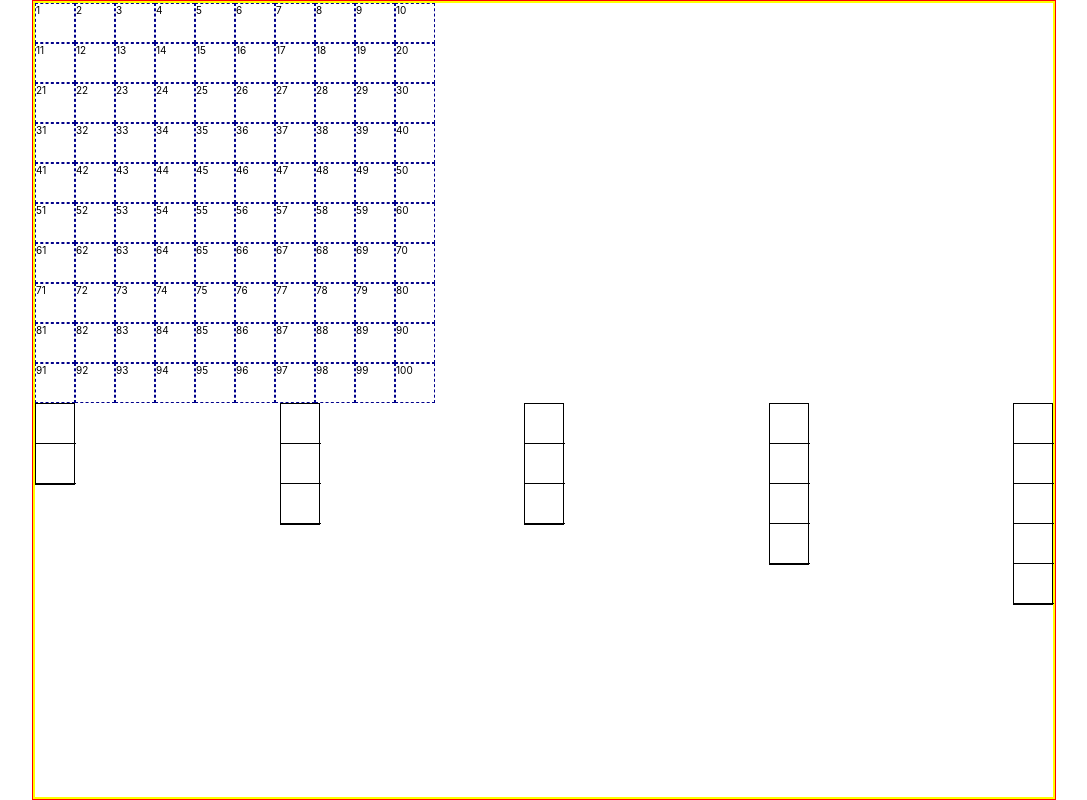
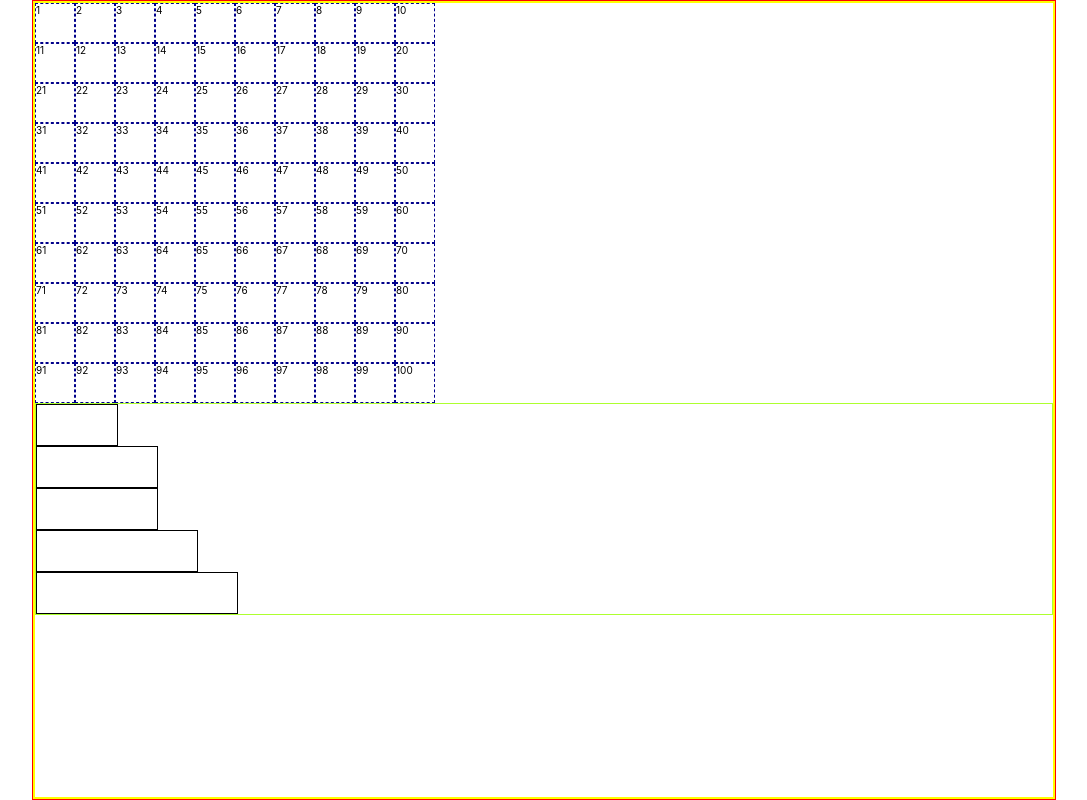
Before and after one commit to AliNisarAhmed/battleships-client, a React (Create React App) app: page /local in a window 1280 px wide. Shown: the whole page, without its empty margins (96-1183 px from the left). Built offline with nearby package versions, Linux system fonts and the light colour scheme.

Commit message:
ship rotation, reset drag to within shipyard

```diff
--- a/src/components/Ship.tsx
+++ b/src/components/Ship.tsx
@@ -3,31 +3,69 @@ import { ShipClass, ShipName, ShipSize } from '../types';
 import { useRef } from 'react';
 import { useAppSelector, useAppDispatch } from '../store/hooks';
 import { selectShip, unselectShip } from '../store/selectedShipSlice';
+import classNames from 'classnames';
 
 interface Props {
 	gameAreaRef: any;
 	shipClass: ShipClass;
 }
 
+const spring = {
+	type: 'spring',
+	stiffness: 700,
+	damping: 30,
+};
+
 const Ship = ({ gameAreaRef, shipClass }: Props) => {
 	const selectedShip = useAppSelector((state) => state.selectedShip);
 	const dispatch = useAppDispatch();
 	const shipRef = useRef<any>(null);
+	const shipContainerRef = useRef<any>(null);
+	const shipClassNames = classNames({
+		ship: true,
+		horizontal:
+			selectedShip &&
+			selectedShip.name === shipClass &&
+			selectedShip.shipOrientation === 'Horizontal',
+		vertical:
+			selectedShip &&
+			selectedShip.name === shipClass &&
+			selectedShip.shipOrientation === 'Vertical',
+	});
+
 	return (
+		<div className="ship-container" ref={shipContainerRef}>
 			<motion.div
-			onPointerDown={() => startDrag(ShipClass.PatrolBoat)}
-			onPointerMove={() => movePointer(ShipClass.PatrolBoat)}
+				onPointerDown={() => startDrag(shipClass)}
+				onPointerMove={() => movePointer(shipClass)}
 				onPointerUp={endDrag}
 				drag
 				// dragControls={dragControls}
-			dragConstraints={gameAreaRef}
+				dragConstraints={shipContainerRef}
+				// className={shipClassNames}
 				className="ship"
 				ref={shipRef}
+				dragElastic={0.98}
+				// layout
+				transition={spring}
+				animate={{
+					rotate:
+						selectedShip &&
+						selectedShip.name === shipClass &&
+						selectedShip.shipOrientation === 'Horizontal'
+							? 0
+							: selectedShip &&
+							  selectedShip.name === shipClass &&
+							  selectedShip.shipOrientation === 'Vertical'
+							? 90
+							: undefined,
+				}}
 			>
 				{Array.from({ length: ShipSize[shipClass] }).map((v, i) => (
-				<div></div>
+					<div key={i}></div>
 				))}
 			</motion.div>
+		</div>
 	);
 
 	function movePointer(name: ShipName) {
@@ -42,11 +80,25 @@ const Ship = ({ gameAreaRef, shipClass }: Props) => {
 				width,
 				height,
 			} = shipRef.current.getBoundingClientRect();
-			dispatch(selectShip({ name, top, left, bottom, right, x, y, width, height }));
+			dispatch(
+				selectShip({
+					name,
+					top,
+					left,
+					bottom,
+					right,
+					x,
+					y,
+					width,
+					height,
+					shipOrientation: selectedShip.shipOrientation,
+				})
+			);
 		}
 	}
 
 	function startDrag(name: ShipName) {
+		console.log('Starting Drag: ');
 		if (!selectedShip && shipRef.current) {
 			const {
 				top,
@@ -58,7 +110,20 @@ const Ship = ({ gameAreaRef, shipClass }: Props) => {
 				width,
 				height,
 			} = shipRef.current.getBoundingClientRect();
-			dispatch(selectShip({ name, top, left, bottom, right, x, y, width, height }));
+			dispatch(
+				selectShip({
+					name,
+					top,
+					left,
+					bottom,
+					right,
+					x,
+					y,
+					width,
+					height,
+					shipOrientation: 'Horizontal',
+				})
+			);
 		}
 	}
 
--- a/src/components/Shipyard.tsx
+++ b/src/components/Shipyard.tsx
@@ -1,4 +1,4 @@
-import { FC } from 'react';
+import { FC, useRef } from 'react';
 import { ShipClass } from '../types';
 import Ship from './Ship';
 
@@ -7,13 +7,15 @@ interface Props {
 }
 
 const Shipyard: FC<Props> = ({ gameAreaRef }) => {
+	const shipyardRef = useRef<any>(null);
+
 	return (
-		<div className="shipyard">
-			<Ship gameAreaRef={gameAreaRef} shipClass={ShipClass.PatrolBoat} />
-			<Ship gameAreaRef={gameAreaRef} shipClass={ShipClass.Submarine} />
-			<Ship gameAreaRef={gameAreaRef} shipClass={ShipClass.Destroyer} />
-			<Ship gameAreaRef={gameAreaRef} shipClass={ShipClass.Battleship} />
-			<Ship gameAreaRef={gameAreaRef} shipClass={ShipClass.Carrier} />
+		<div className="shipyard" ref={shipyardRef} >
+			<Ship gameAreaRef={shipyardRef} shipClass={ShipClass.PatrolBoat} />
+			<Ship gameAreaRef={shipyardRef} shipClass={ShipClass.Submarine} />
+			<Ship gameAreaRef={shipyardRef} shipClass={ShipClass.Destroyer} />
+			<Ship gameAreaRef={shipyardRef} shipClass={ShipClass.Battleship} />
+			<Ship gameAreaRef={shipyardRef} shipClass={ShipClass.Carrier} />
 		</div>
 	);
 };
--- a/src/index.css
+++ b/src/index.css
@@ -66,20 +66,25 @@ body {
 
 .shipyard {
 	display: flex;
-	width: 100%;
-	justify-content: space-between;
+	flex-direction: column;
+	justify-content: flex-start;
 	align-items: flex-start;
+	border: 1px solid greenyellow;
 }
 
 .ship {
-	width: var(--boxSize);
+	/* width: var(--boxSize); */
 	display: flex;
-	flex-direction: column;
+	/* flex-direction: column; */
 	border: 1px solid black;
 }
 
 .ship div {
 	width: var(--boxSize);
 	height: var(--boxSize);
+}
+
+.ship.vertical {
+	flex-direction: column;
 	border-bottom: 1px solid black;
 }
--- a/src/screens/LocalSinglePlayer.tsx
+++ b/src/screens/LocalSinglePlayer.tsx
@@ -1,17 +1,36 @@
 import GameBoard from '../components/GameBoard';
 import Shipyard from '../components/Shipyard';
-import { useRef } from 'react';
-import { useAppSelector } from '../store/hooks';
+import { useCallback, useEffect, useRef } from 'react';
+import { useAppDispatch, useAppSelector } from '../store/hooks';
+import { rotateShip } from '../store/selectedShipSlice';
 
 export const LocalSinglePlayer = () => {
 	const gameAreaRef = useRef(null);
 	const selectedShip = useAppSelector((state) => state.selectedShip);
+	const dispatch = useAppDispatch();
+
+	const handlKeyDown = useCallback(
+		(event) => {
+			if (selectedShip && event.code === 'Space') {
+				dispatch(rotateShip());
+			}
+		},
+		[selectedShip, dispatch]
+	);
+
+	useEffect(() => {
+		document.addEventListener('keyup', handlKeyDown);
+
+		return () => {
+			document.removeEventListener('keyup', handlKeyDown);
+		};
+	}, [selectedShip, handlKeyDown]);
 
 	return (
 		<div className="game">
 			<div className="game-area" ref={gameAreaRef}>
 				<GameBoard />
-				<Shipyard gameAreaRef={gameAreaRef}/>
+				<Shipyard gameAreaRef={gameAreaRef} />
 				<h2>{selectedShip?.name}</h2>
 				<p>{selectedShip?.left}</p>
 				<p>{selectedShip?.right}</p>
@@ -19,6 +38,7 @@ export const LocalSinglePlayer = () => {
 				<p>{selectedShip?.bottom}</p>
 				<p>{selectedShip?.width}</p>
 				<p>{selectedShip?.height}</p>
+				<p>{selectedShip?.shipOrientation}</p>
 			</div>
 		</div>
 	);
--- a/src/store/selectedShipSlice.ts
+++ b/src/store/selectedShipSlice.ts
@@ -11,9 +11,18 @@ export const selectedShipSlice = createSlice({
 	reducers: {
 		selectShip: (_, action: PayloadAction<SelectedShip>) => action.payload,
 		unselectShip: (_) => null,
+		rotateShip: (state) => {
+			if (state !== null) {
+				if (state.shipOrientation === 'Horizontal') {
+					state.shipOrientation = 'Vertical';
+				} else {
+					state.shipOrientation = 'Horizontal';
+				}
+			}
+		},
 	},
 });
 
-export const { selectShip, unselectShip } = selectedShipSlice.actions;
+export const { selectShip, unselectShip, rotateShip } = selectedShipSlice.actions;
 
 export default selectedShipSlice.reducer;
--- a/src/types/index.ts
+++ b/src/types/index.ts
@@ -11,6 +11,8 @@ export type ShipName =
 	| ShipClass.Submarine
 	| ShipClass.PatrolBoat;
 
+type ShipOrientation = 'Horizontal' | 'Vertical';
+
 export interface SelectedShip {
 	name: ShipName;
 	top: number;
@@ -21,6 +23,7 @@ export interface SelectedShip {
 	y: number;
 	width: number;
 	height: number;
+	shipOrientation: ShipOrientation
 }
 
 export enum ShipClass {
```
Also changed, not shown: src/components/Frigate.tsx (deleted, +0 -72 lines). Lines whose indentation alone changed are shown as unchanged.
